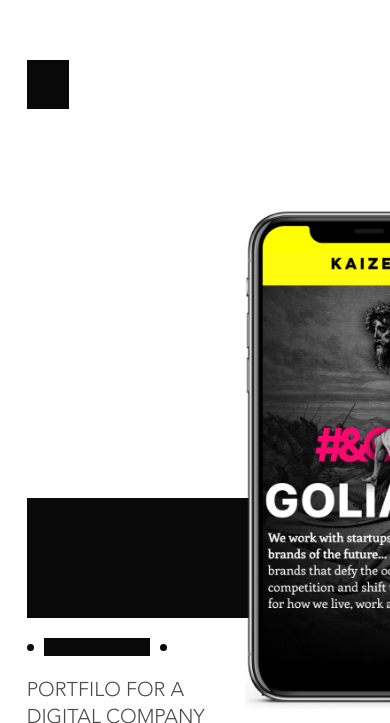
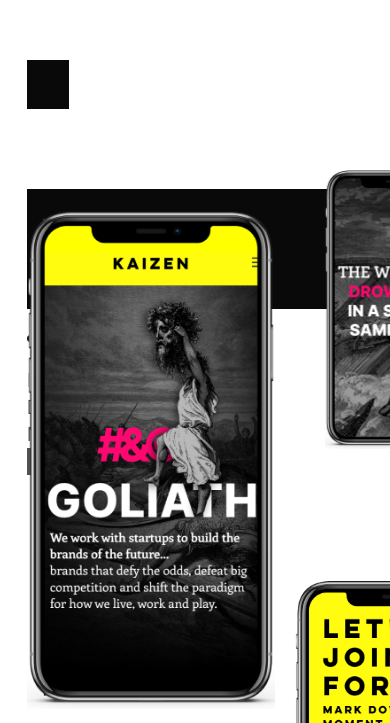
Before and after one commit to Ahmedchammakhii/portfolio, a Vue app in the folder -myportfolio/: page / in a window 390 px wide. Shown: the part 1889-2612 px from the top of the page. Built offline with nearby package versions, Linux system fonts and the light colour scheme.

Commit message:
fixing mail

```diff
--- a/-myportfolio/src/components/Aboutme.vue
+++ b/-myportfolio/src/components/Aboutme.vue
@@ -4,7 +4,7 @@ import ScrollTrigger from "gsap/ScrollTrigger";
 import gsap from "gsap"
 gsap.registerPlugin(ScrollTrigger);
 
-const about = ref("Crafting user friendly and aesthetic website is not just a profession for me , it's my passion")
+const about = ref("Crafting user friendly and aesthetic websites is not just a profession for me , it's my passion")
 onMounted(() => {
     gsap.to("#transition", {
     x: '35%',
--- a/-myportfolio/src/components/Contact.vue
+++ b/-myportfolio/src/components/Contact.vue
@@ -33,7 +33,7 @@ display.value=!display.value      })
     <address class="content_wrapper__contact">
 <h1>{{ "<"+contactTag+">" }}</h1>
 <p>THIS WEBSITE IS CREATED TO ONLY APPLY FOR THE JOB SUBMITTED BY <a href="https://tanitjobs.com/job/1355515/d%C3%A9veloppeur-front-end-vue-js/?backPage=&searchID=1693557052.2987" target="_blank"> FANPRIME </a> </p>
-<p>Feel free to send an e-mail on Ahmedchammakhi2@gmail.com Or Contact me on +21698648548</p>
+<p>Feel free to send an e-mail on Ahmedchammakhi2@gmail.com Or to Contact me on +21698648548</p>
 <form v-if="display==true" @submit.prevent="submitForm">
     <label for="name">Name:</label>
     <input type="text" id="name" v-model="data.name" required>
--- a/-myportfolio/src/components/Oneproject.vue
+++ b/-myportfolio/src/components/Oneproject.vue
@@ -176,4 +176,20 @@ span{
     background-color: #090909;
     left: 0;
 }
+@media screen and (max-width:1200px) {
+    .phone {
+        transform: scale(.7);
+    }
+}
+@media screen and (max-width:900px) {
+    .wrapper {
+        position: relative;
+    }
+    .photos_wrapper{
+        position: absolute;
+        left: 0;
+        transform: rotateX(50%);
+    }
+
+}
 </style>
```
